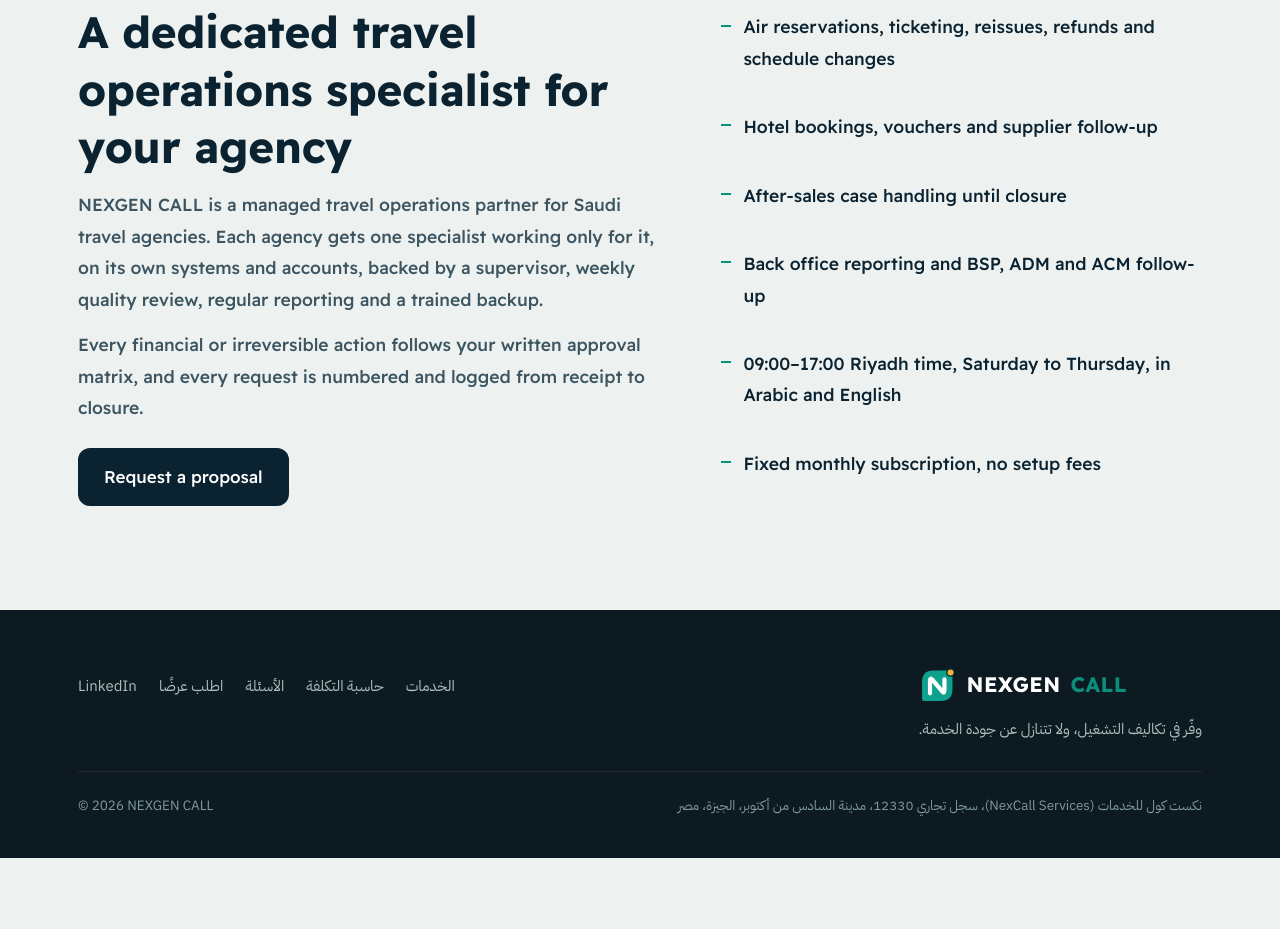
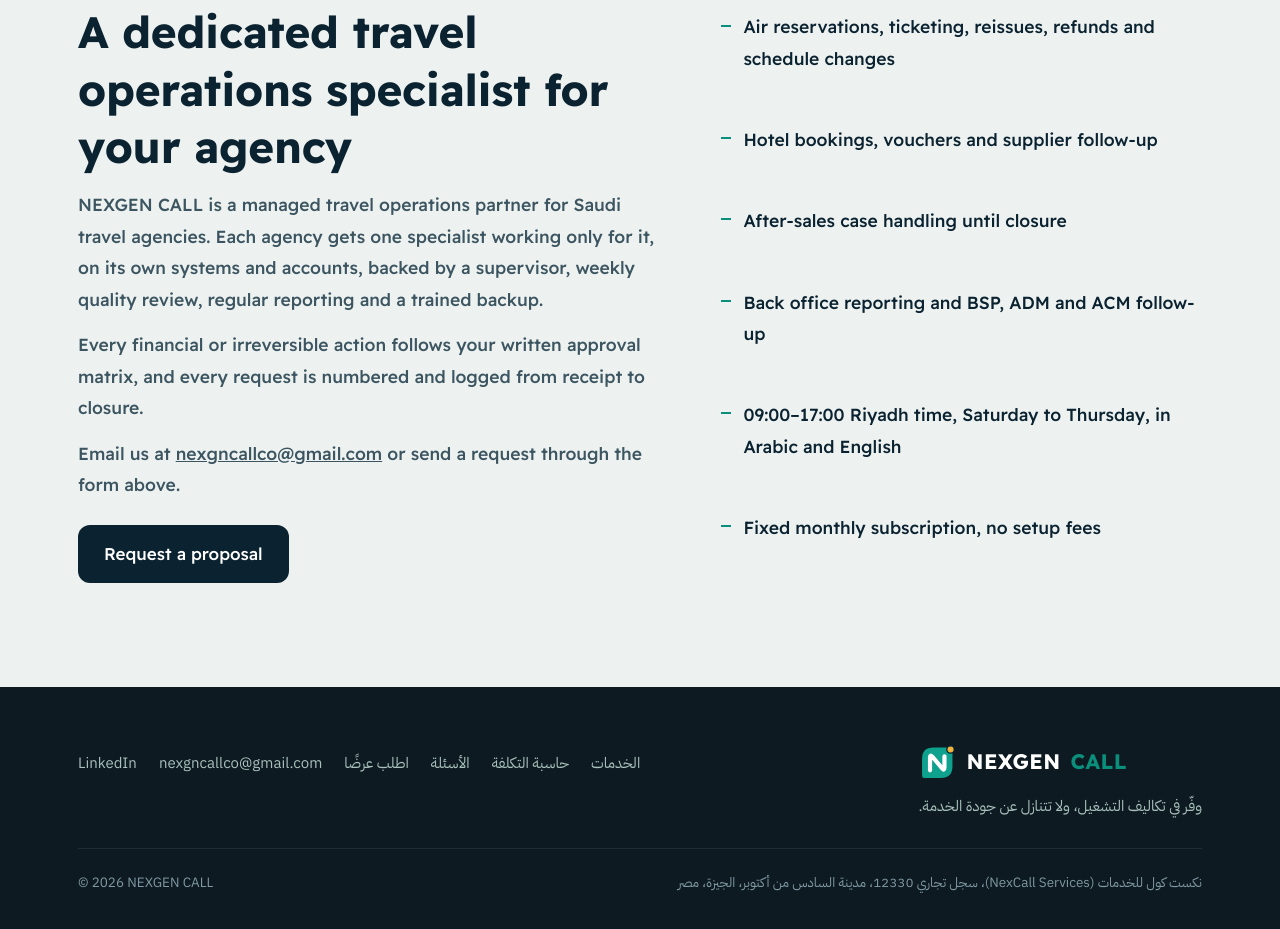
Before and after one commit to TravelHH/nexgen-call, a plain HTML site: page index.html in a window 1280 px wide. Shown: the part 7083-8012 px from the top of the page. Before the commit the page ends 7941 px from the top, so only its background shows below. Drawn offline with Linux system fonts and the light colour scheme.

Commit message:
Add company email to site
Co-Authored-By: Claude Opus 5.5 <noreply@anthropic.com>
Claude-Session: https://claude.ai/code/session_01M4KTniXxeey84DMqoAVx7F

```diff
--- a/index.html
+++ b/index.html
@@ -20,7 +20,7 @@
 <meta name="twitter:title" content="NEXGEN CALL | موظف عمليات سفر مخصص لوكالتك">
 <meta name="twitter:image" content="https://travelhh.github.io/nexgen-call/og.png">
 <meta name="theme-color" content="#0B2230">
-<script type="application/ld+json">{"@context":"https://schema.org","@type":"ProfessionalService","name":"NEXGEN CALL","alternateName":["نكست جن كول","NexCall Services"],"url":"https://travelhh.github.io/nexgen-call/","logo":"https://travelhh.github.io/nexgen-call/logo.svg","image":"https://travelhh.github.io/nexgen-call/og.png","description":"Managed travel operations partner for Saudi travel agencies: dedicated Egypt-based specialists for ticketing, reissues and refunds, hotel bookings, after-sales and back office.","telephone":"+201013749484","address":{"@type":"PostalAddress","addressLocality":"6th of October City","addressRegion":"Giza","addressCountry":"EG"},"areaServed":{"@type":"Country","name":"Saudi Arabia"},"availableLanguage":["ar","en"],"openingHoursSpecification":{"@type":"OpeningHoursSpecification","dayOfWeek":["Saturday","Sunday","Monday","Tuesday","Wednesday","Thursday"],"opens":"09:00","closes":"17:00"},"sameAs":["https://www.linkedin.com/company/nexgen-call/"],"knowsAbout":["Amadeus GDS","NDC","Air ticketing","Refunds and reissues","Hotel reservations","Travel back office"]}</script>
+<script type="application/ld+json">{"@context":"https://schema.org","@type":"ProfessionalService","name":"NEXGEN CALL","alternateName":["نكست جن كول","NexCall Services"],"url":"https://travelhh.github.io/nexgen-call/","logo":"https://travelhh.github.io/nexgen-call/logo.svg","image":"https://travelhh.github.io/nexgen-call/og.png","description":"Managed travel operations partner for Saudi travel agencies: dedicated Egypt-based specialists for ticketing, reissues and refunds, hotel bookings, after-sales and back office.","telephone":"+201013749484","email":"nexgncallco@gmail.com","address":{"@type":"PostalAddress","addressLocality":"6th of October City","addressRegion":"Giza","addressCountry":"EG"},"areaServed":{"@type":"Country","name":"Saudi Arabia"},"availableLanguage":["ar","en"],"openingHoursSpecification":{"@type":"OpeningHoursSpecification","dayOfWeek":["Saturday","Sunday","Monday","Tuesday","Wednesday","Thursday"],"opens":"09:00","closes":"17:00"},"sameAs":["https://www.linkedin.com/company/nexgen-call/"],"knowsAbout":["Amadeus GDS","NDC","Air ticketing","Refunds and reissues","Hotel reservations","Travel back office"]}</script>
 <link rel="icon" href="logo.svg" type="image/svg+xml">
 <link rel="preconnect" href="https://fonts.googleapis.com"><link rel="preconnect" href="https://fonts.gstatic.com" crossorigin>
 <link href="https://fonts.googleapis.com/css2?family=Readex+Pro:wght@300;500;700&family=IBM+Plex+Sans+Arabic:wght@400;500;600&family=IBM+Plex+Mono:wght@500;600&display=swap" rel="stylesheet">
@@ -425,6 +425,7 @@ footer a{text-decoration:none}footer a:hover{color:#fff}
   <p class="lede">املأ البيانات في دقيقة، وستصلنا على واتساب مباشرة. نرد عليك في نفس يوم العمل.</p>
   <ul class="contact-list">
    <li><a href="https://wa.me/201013749484" target="_blank" rel="noopener"><svg width="22" height="22" viewBox="0 0 24 24" aria-hidden="true"><path fill="#0B8F7D" d="M12 2a10 10 0 0 0-8.6 15.1L2 22l5-1.3A10 10 0 1 0 12 2zm4.5 12.1c-.2-.1-1.5-.7-1.7-.8s-.4-.1-.6.1-.7.8-.8 1-.3.2-.5.1a6.7 6.7 0 0 1-3.3-2.9c-.3-.4.3-.4.7-1.4a.5.5 0 0 0 0-.4l-.8-1.9c-.2-.5-.4-.4-.6-.4h-.5a1 1 0 0 0-.7.3 3 3 0 0 0-.9 2.2 5.2 5.2 0 0 0 1.1 2.7 11.8 11.8 0 0 0 4.5 4c1.7.7 2.3.8 3.2.6a2.7 2.7 0 0 0 1.8-1.2 2.2 2.2 0 0 0 .2-1.2c-.1-.2-.3-.2-.5-.3z"/></svg><span class="ltr">+20 101 374 9484</span></a></li>
+   <li><a href="mailto:nexgncallco@gmail.com?subject=%D8%B7%D9%84%D8%A8%20%D8%B9%D8%B1%D8%B6%20-%20NEXGEN%20CALL"><svg width="22" height="22" viewBox="0 0 24 24" aria-hidden="true"><path fill="#0B8F7D" d="M3 5h18a1 1 0 0 1 1 1v12a1 1 0 0 1-1 1H3a1 1 0 0 1-1-1V6a1 1 0 0 1 1-1zm1.4 2L12 12.2 19.6 7H4.4zM20 8.7l-7.4 5a1 1 0 0 1-1.2 0L4 8.7V17h16V8.7z"/></svg><span class="ltr">nexgncallco@gmail.com</span></a></li>
    <li><a href="https://www.linkedin.com/company/nexgen-call/" target="_blank" rel="noopener"><svg width="22" height="22" viewBox="0 0 24 24" aria-hidden="true"><path fill="#0B2230" d="M4.98 3.5a2.5 2.5 0 1 1 0 5 2.5 2.5 0 0 1 0-5zM3 9h4v12H3zM9 9h3.8v1.7h.1c.5-1 1.8-2 3.8-2 4 0 4.8 2.6 4.8 6V21h-4v-5.6c0-1.3 0-3-1.9-3s-2.2 1.5-2.2 2.9V21H9z"/></svg>صفحتنا على LinkedIn</a></li>
   </ul>
  </div>
@@ -452,6 +453,7 @@ footer a{text-decoration:none}footer a:hover{color:#fff}
   <h2>A dedicated travel operations specialist for your agency</h2>
   <p>NEXGEN CALL is a managed travel operations partner for Saudi travel agencies. Each agency gets one specialist working only for it, on its own systems and accounts, backed by a supervisor, weekly quality review, regular reporting and a trained backup.</p>
   <p>Every financial or irreversible action follows your written approval matrix, and every request is numbered and logged from receipt to closure.</p>
+  <p>Email us at <a href="mailto:nexgncallco@gmail.com">nexgncallco@gmail.com</a> or send a request through the form above.</p>
   <p><a class="btn btn-ink" href="#quote" style="margin-top:10px">Request a proposal</a></p>
  </div>
  <ul>
@@ -468,7 +470,7 @@ footer a{text-decoration:none}footer a:hover{color:#fff}
 <footer><div class="wrap">
  <div class="foot">
   <div><a class="brand" href="#top"><img src="logo.svg" alt="" width="32" height="32">NEXGEN <span>CALL</span></a><p style="margin-top:12px;max-width:44ch">وفّر في تكاليف التشغيل، ولا تتنازل عن جودة الخدمة.</p></div>
-  <nav class="foot-links" aria-label="روابط التذييل"><a href="#services">الخدمات</a><a href="#calc">حاسبة التكلفة</a><a href="#faq">الأسئلة</a><a href="#quote">اطلب عرضًا</a><a href="https://www.linkedin.com/company/nexgen-call/" target="_blank" rel="noopener">LinkedIn</a></nav>
+  <nav class="foot-links" aria-label="روابط التذييل"><a href="#services">الخدمات</a><a href="#calc">حاسبة التكلفة</a><a href="#faq">الأسئلة</a><a href="#quote">اطلب عرضًا</a><a href="mailto:nexgncallco@gmail.com" class="ltr">nexgncallco@gmail.com</a><a href="https://www.linkedin.com/company/nexgen-call/" target="_blank" rel="noopener">LinkedIn</a></nav>
  </div>
  <div class="legal"><span>نكست كول للخدمات (NexCall Services)، سجل تجاري 12330، مدينة السادس من أكتوبر، الجيزة، مصر</span><span class="ltr">© 2026 NEXGEN CALL</span></div>
 </div></footer>
```
